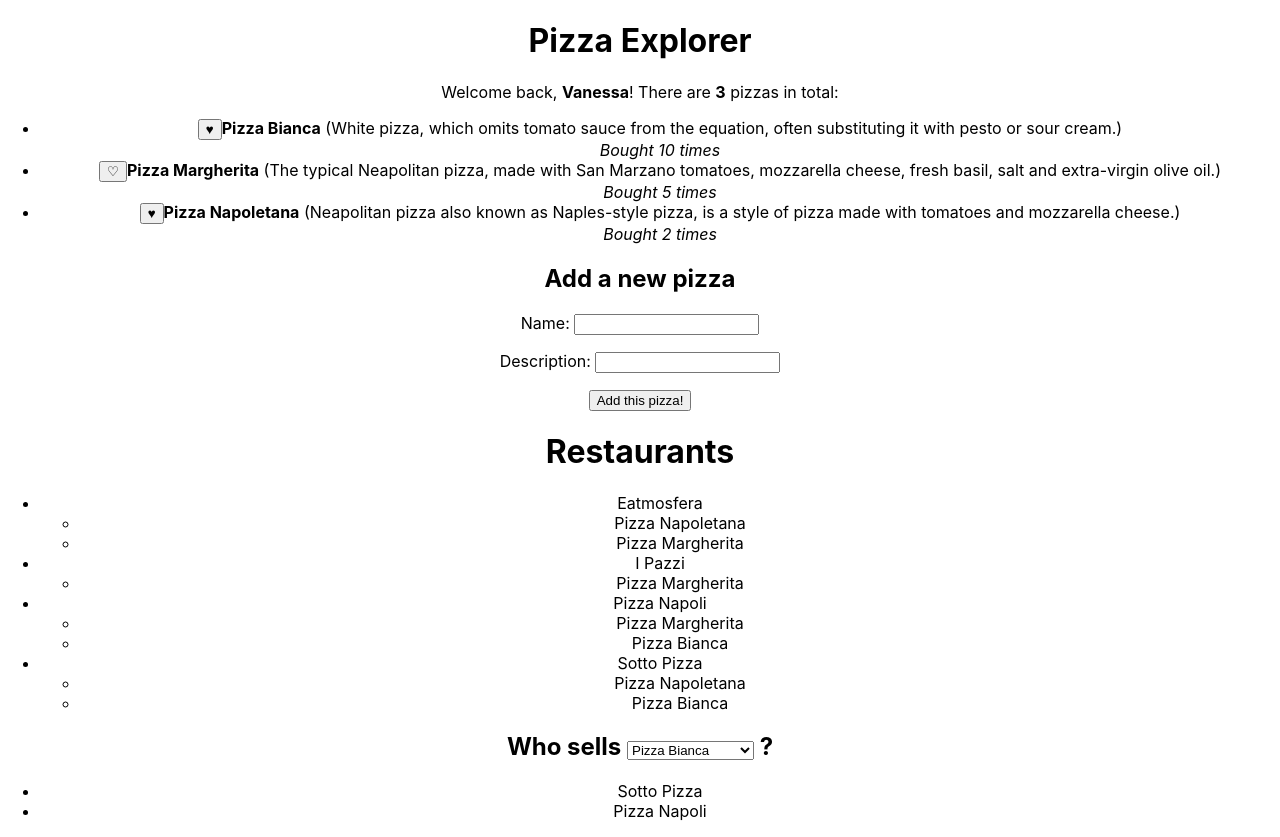
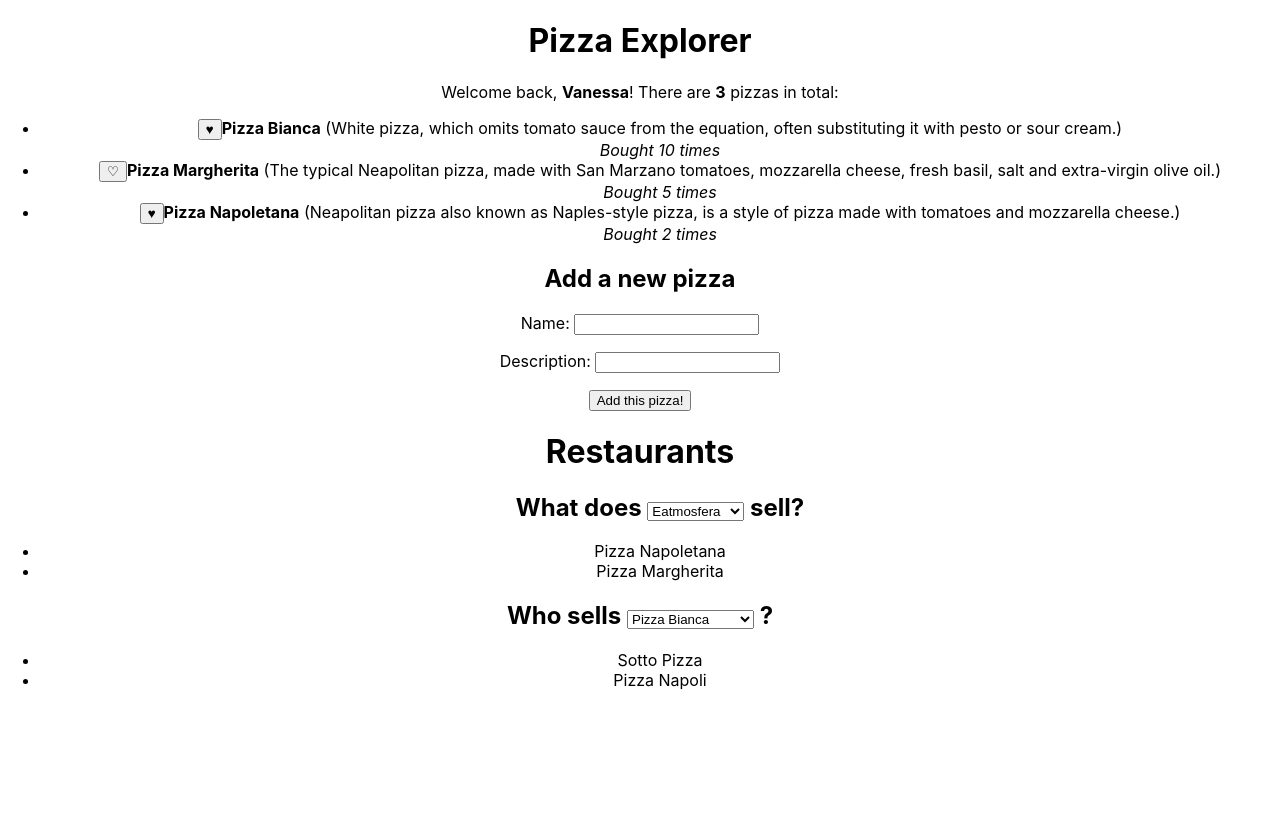
Before and after one commit to VanessaAla/pizza-explorer, a React (Create React App) app: page / in a window 1280 px wide. After the commit the page ends 800 px from the top, so only its background shows below. Built offline with nearby package versions, Linux system fonts and the light colour scheme.

Commit message:
replaced the restaurant list with a new dropdown

```diff
--- a/src/components/RestaurantList.js
+++ b/src/components/RestaurantList.js
@@ -1,32 +1,54 @@
 import { useSelector } from "react-redux";
 //import { selectRestaurants } from "../store/restaurants/selectors";
-import { selectRestaurantsWithPizzas } from "../store/selectors";
+//import { selectRestaurantsWithPizzas } from "../store/selectors";
+import { selectPizzasSoldByRestaurant } from "../store/selectors";
 import { selectPizzas } from "../store/pizzas/selectors";
 import { useState } from "react";
-import { selectRestaurantsThatSellPizza } from "../store/restaurants/selectors";
+//import { selectRestaurantsThatSellPizza } from "../store/restaurants/selectors";
+import {
+  selectRestaurants,
+  selectRestaurantsThatSellPizza,
+} from "../store/restaurants/selectors";
 
 export default function RestaurantList() {
-  //const restaurants = useSelector(selectRestaurants);
-  const restaurants = useSelector(selectRestaurantsWithPizzas);
+  const restaurants = useSelector(selectRestaurants);
+  //const restaurants = useSelector(selectRestaurantsWithPizzas);
   const pizzas = useSelector(selectPizzas);
   const [selectedPizza, setSelectedPizza] = useState(pizzas[0].id);
+  const [selectedRestaurant, setSelectedRestaurant] = useState(
+    restaurants[0].id
+  );
+
   const restaurantsThatSellSelectedPizza = useSelector(
     selectRestaurantsThatSellPizza(selectedPizza)
+  );
+
+  const pizzasSoldBySelectedRestaurant = useSelector(
+    selectPizzasSoldByRestaurant(selectedRestaurant)
   );
 
   return (
     <div>
       <h1>Restaurants</h1>
       <ul>
-        {restaurants.map((restaurant) => (
-          <li key={restaurant.id}>
-            {restaurant.name}
-            <ul>
-              {restaurant.pizzas.map((pizza) => (
-                <li key={pizza.id}>{pizza.name}</li>
-              ))}
-            </ul>
-          </li>
+        <h2>
+          What does{" "}
+          <select
+            value={selectedRestaurant}
+            onChange={(e) => {
+              setSelectedRestaurant(parseInt(e.target.value));
+            }}
+          >
+            {restaurants.map((restaurant) => (
+              <option key={restaurant.id} value={restaurant.id}>
+                {restaurant.name}
+              </option>
+            ))}
+          </select>{" "}
+          sell?
+        </h2>
+        {pizzasSoldBySelectedRestaurant.map((pizza) => (
+          <li key={pizza.id}>{pizza.name}</li>
         ))}
       </ul>
       <h2>
--- a/src/store/selectors.js
+++ b/src/store/selectors.js
@@ -19,3 +19,17 @@ export const selectRestaurantsWithPizzas = (reduxState) => {
       return a.name.toLowerCase().localeCompare(b.name.toLowerCase());
     });
 };
+
+export const selectPizzasSoldByRestaurant = (restaurantId) => (reduxState) => {
+  const restaurant = reduxState.restaurants.allRestaurants.find(
+    (restaurant) => restaurant.id === restaurantId
+  );
+
+  if (!restaurant) {
+    return [];
+  }
+
+  return restaurant.pizzas.map((pizzaId) =>
+    reduxState.pizzas.allPizzas.find((pizza) => pizza.id === pizzaId)
+  );
+};
```
